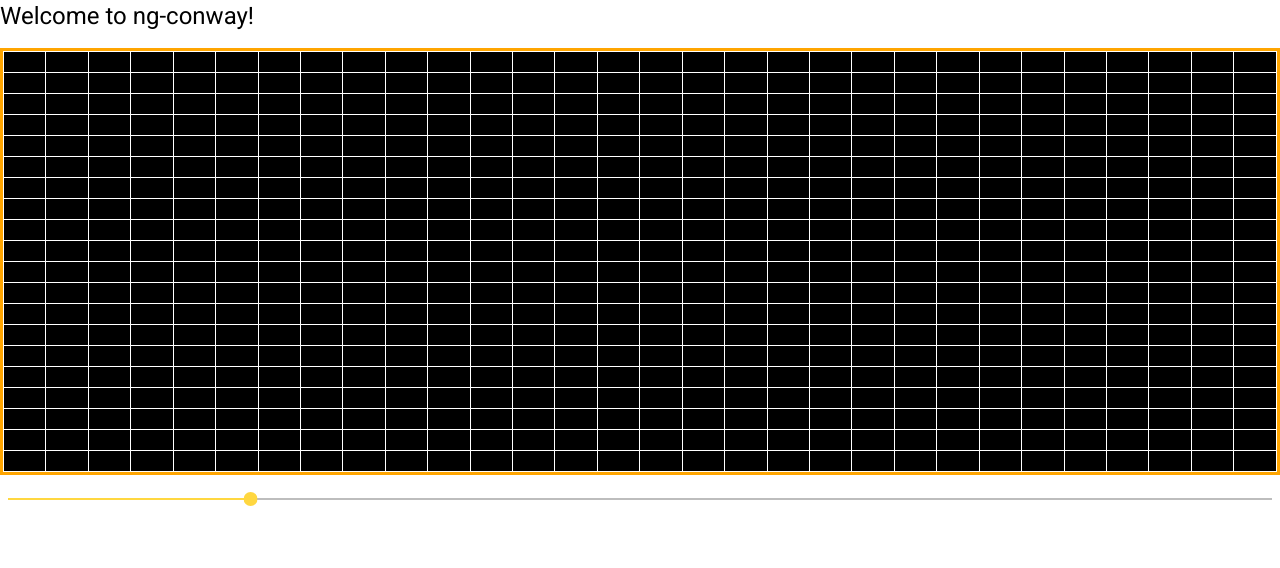
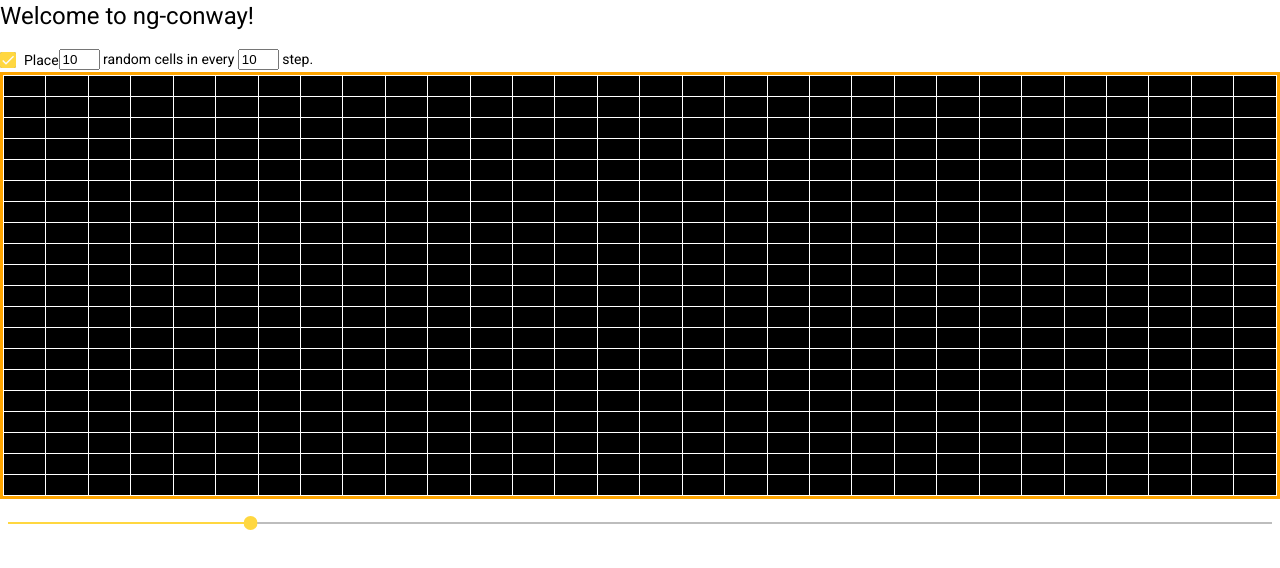
Before and after one commit to peterborkuti/ng-conway, an Angular app: page / in a window 1280 px wide. Shown: the top 568 px of the page. Built offline with nearby package versions, Linux system fonts and the light colour scheme.

Commit message:
setup form

```diff
--- a/src/app/grid/conway.ts
+++ b/src/app/grid/conway.ts
@@ -16,7 +16,14 @@ export function NewCellValue(isAlive: boolean, neighbours: number): boolean {
 }
 
 export class Conway {
+  private counter = 0;
+  private hook: Function = () => {};
+
   constructor (public grid: Grid) {
+  }
+
+  setHook(hook: Function) {
+    this.hook = hook;
   }
 
   startIterate(timeout: number) {
@@ -29,7 +36,8 @@ export class Conway {
   }
 
   public iterate() {
-    console.log('Iterate');
+    this.counter++;
+
     const newGrid = new Grid(this.grid.rows, this.grid.cols);
     for (let r = 0; r < this.grid.rows; r++) {
       for (let c = 0; c < this.grid.cols; c++) {
@@ -41,10 +49,12 @@ export class Conway {
       }
     }
 
-    if (this.grid.equals(newGrid)) {
-      this.stopIterate();
-    }
+    //if (this.grid.equals(newGrid)) {
+    //  this.stopIterate();
+    //}
 
     this.grid.setWithGrid(newGrid);
+
+    this.hook(this.grid, this.counter);
   }
 }
--- a/src/app/grid/grid.component.html
+++ b/src/app/grid/grid.component.html
@@ -1,3 +1,5 @@
+
+<setup-form (changeForm)="formChanged($event)"></setup-form>
 <table class="table table-bordered">
 
   <tr *ngFor="let gridRow of grid.grid; let r = index">
--- a/src/app/grid/grid.component.ts
+++ b/src/app/grid/grid.component.ts
@@ -2,6 +2,7 @@ import { Component, OnInit, Input, NgZone } from '@angular/core';
 import { Grid } from './grid';
 import { Conway } from './conway';
 import { TimerSingleton } from './timer';
+import { SetupForm } from '../setup-form/setup-form';
 
 @Component({
   selector: 'app-grid',
@@ -25,6 +26,20 @@ export class GridComponent implements OnInit {
     this.conway = new Conway(this.grid);
 
     this.conway.startIterate(this.waitMillisBetweenIterations);
+  }
+
+  formChanged(form: SetupForm) {
+    const hook = !form.placeRandomCells ? () => {} : (grid: Grid, counter: number) => {
+      if (counter % form.steps == 0) {
+        const rownum = grid.rows;
+        const colnum = grid.cols;
+        for (let i = 0; i < form.cells; i++) {
+          grid.setCell(Math.floor(Math.random()*rownum), Math.floor(Math.random()*colnum), true);
+        }
+      }
+    }
+
+    this.conway.setHook(hook);
   }
 
   switchCell(r: number, c: number) {
--- /dev/null
+++ b/src/app/setup-form/setup-form.component.html
@@ -0,0 +1,6 @@
+<form [formGroup]="form">
+      <mat-checkbox formControlName="placeRandomCells">Place</mat-checkbox>
+        <input matInput formControlName="cells" max="20" min="1" value="10" size="2">
+        random cells in every
+        <input matInput formControlName="steps" max="20" min="1" value="10" size="2"> step.
+</form>
--- /dev/null
+++ b/src/app/setup-form/setup-form.component.ts
@@ -0,0 +1,26 @@
+import { Component, OnInit, Output, EventEmitter } from '@angular/core';
+import { FormGroup, FormBuilder, Validators } from '@angular/forms';
+import { SetupForm } from './setup-form';
+import { THIS_EXPR } from '@angular/compiler/src/output/output_ast';
+
+@Component({
+  selector: 'setup-form',
+  templateUrl: './setup-form.component.html',
+  styleUrls: ['./setup-form.component.css']
+})
+export class SetupFormComponent implements OnInit {
+  @Output() changeForm = new EventEmitter<SetupForm>();
+
+  form: FormGroup;
+  enableForm = true;
+
+  constructor(private fb: FormBuilder) {
+    this.form = this.fb.group({cells: this.fb.control(10), steps: this.fb.control(10), placeRandomCells: this.fb.control(false)})
+  }
+
+  ngOnInit(): void {
+    this.form.valueChanges.subscribe(v => this.changeForm.emit(v));
+    this.form.controls.placeRandomCells.setValue(true);
+  }
+
+}
--- /dev/null
+++ b/src/app/setup-form/setup-form.ts
@@ -0,0 +1,5 @@
+export class SetupForm {
+    cells: number;
+    steps: number;
+    placeRandomCells: boolean
+}
```
Also changed, not shown: src/app/app.module.ts (+14 -2 lines), src/app/setup-form/setup-form.component.css (added), 1 other file (tests, documents, lock files or other folders).
